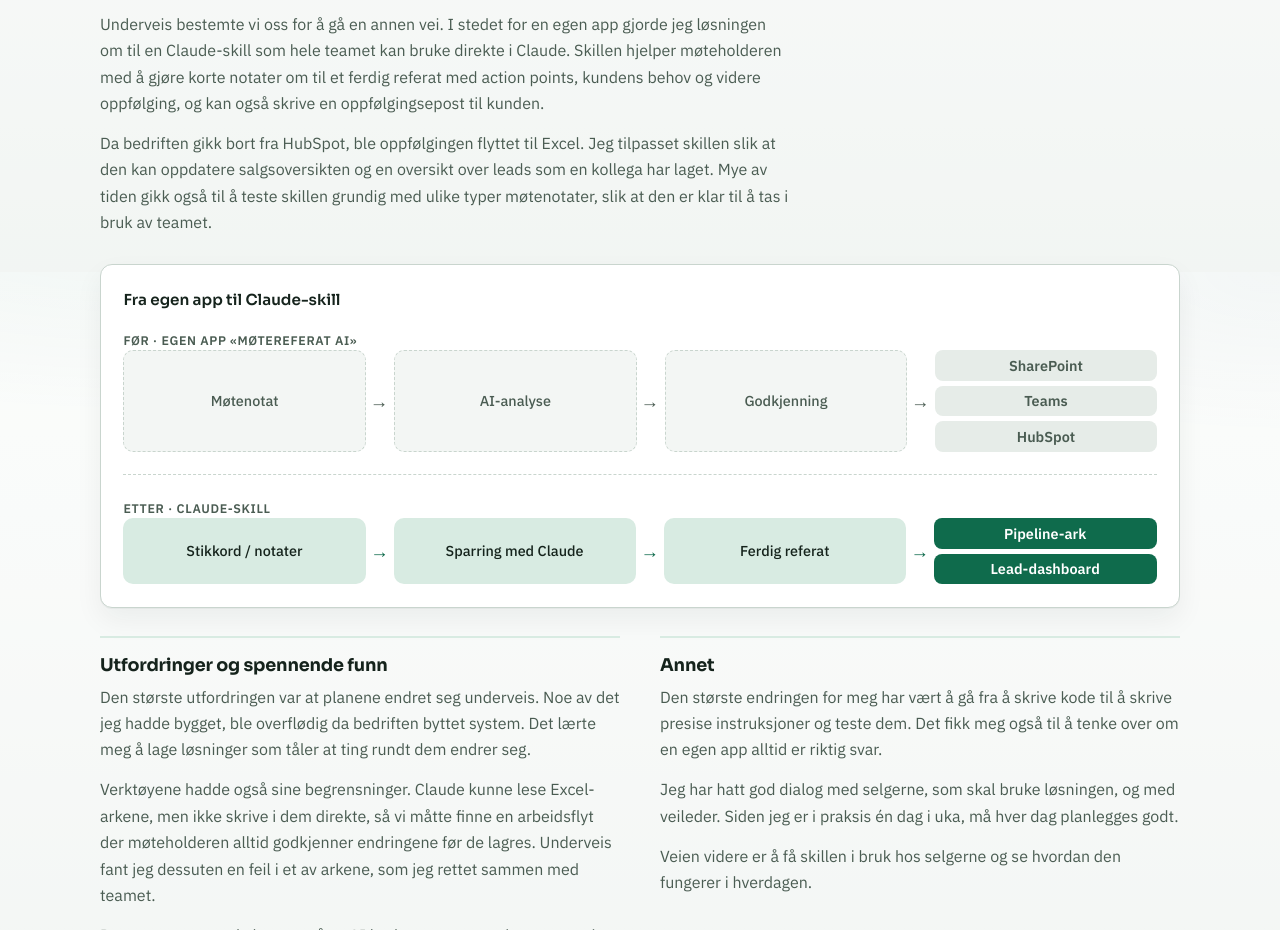
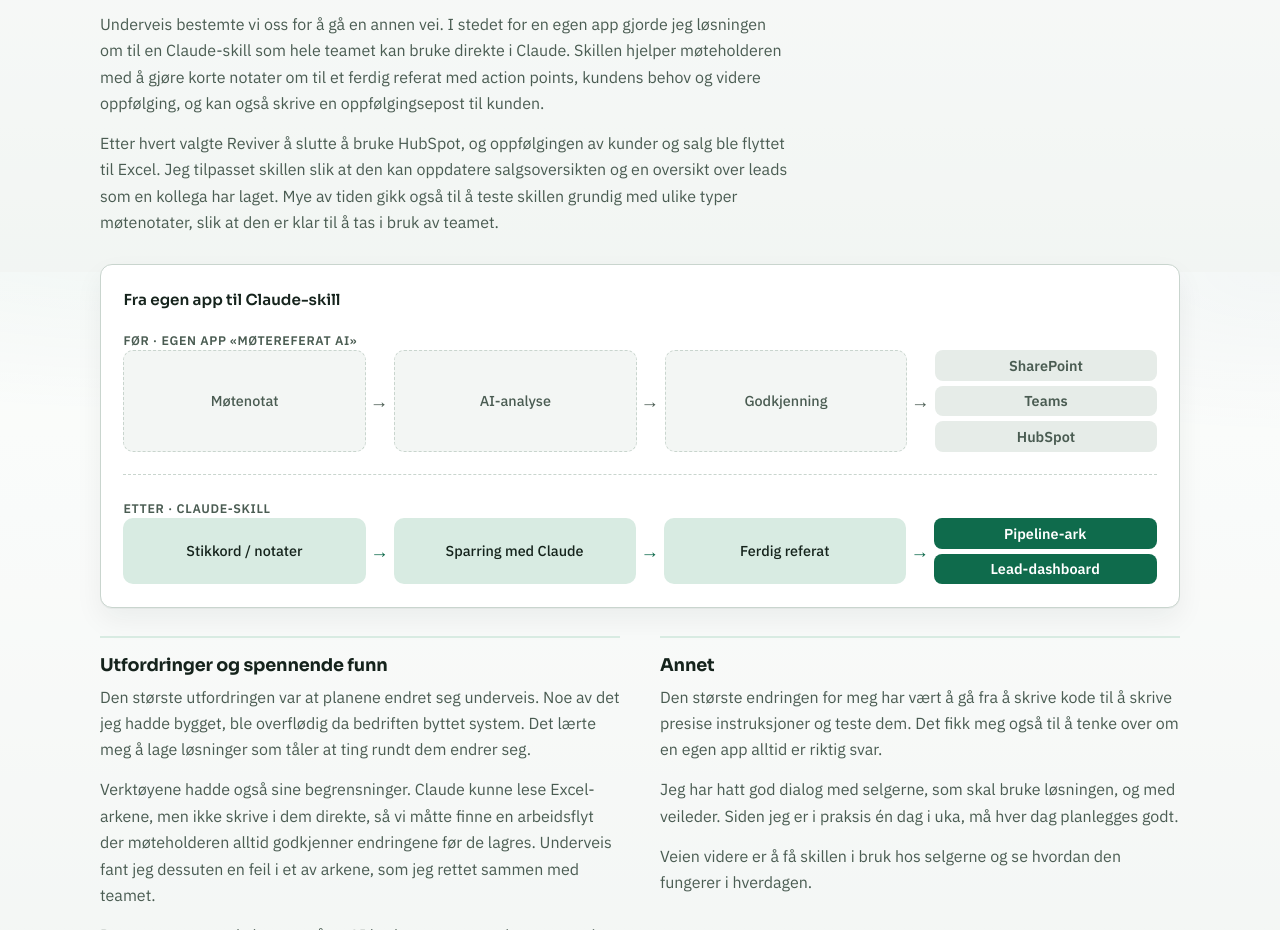
Before and after one commit to FanuelHab/PraksisProsjekt, a plain HTML site: page index.html in a window 1280 px wide. Shown: the part 4528-5458 px from the top of the page. Drawn offline with Linux system fonts and the light colour scheme.

Commit message:
tydeligere om at Reviver sluttet med HubSpot
Co-Authored-By: Claude Opus 5.5 <noreply@anthropic.com>

```diff
--- a/index.html
+++ b/index.html
@@ -243,7 +243,7 @@
                 Underveis bestemte vi oss for å gå en annen vei. I stedet for en egen app gjorde jeg løsningen om til en Claude-skill som hele teamet kan bruke direkte i Claude. Skillen hjelper møteholderen med å gjøre korte notater om til et ferdig referat med action points, kundens behov og videre oppfølging, og kan også skrive en oppfølgingsepost til kunden.
               </p>
               <p>
-                Da bedriften gikk bort fra HubSpot, ble oppfølgingen flyttet til Excel. Jeg tilpasset skillen slik at den kan oppdatere salgsoversikten og en oversikt over leads som en kollega har laget. Mye av tiden gikk også til å teste skillen grundig med ulike typer møtenotater, slik at den er klar til å tas i bruk av teamet.
+                Etter hvert valgte Reviver å slutte å bruke HubSpot, og oppfølgingen av kunder og salg ble flyttet til Excel. Jeg tilpasset skillen slik at den kan oppdatere salgsoversikten og en oversikt over leads som en kollega har laget. Mye av tiden gikk også til å teste skillen grundig med ulike typer møtenotater, slik at den er klar til å tas i bruk av teamet.
               </p>
             </article>
 
```
